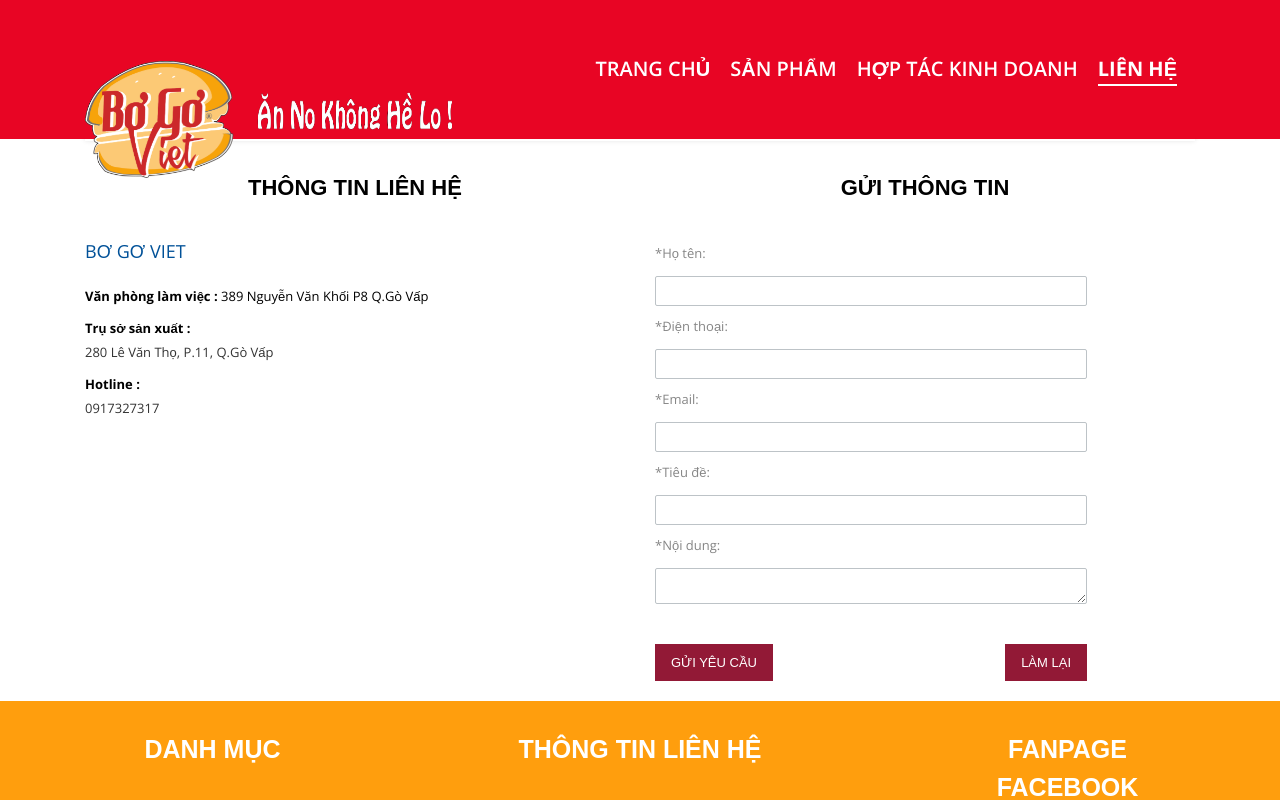
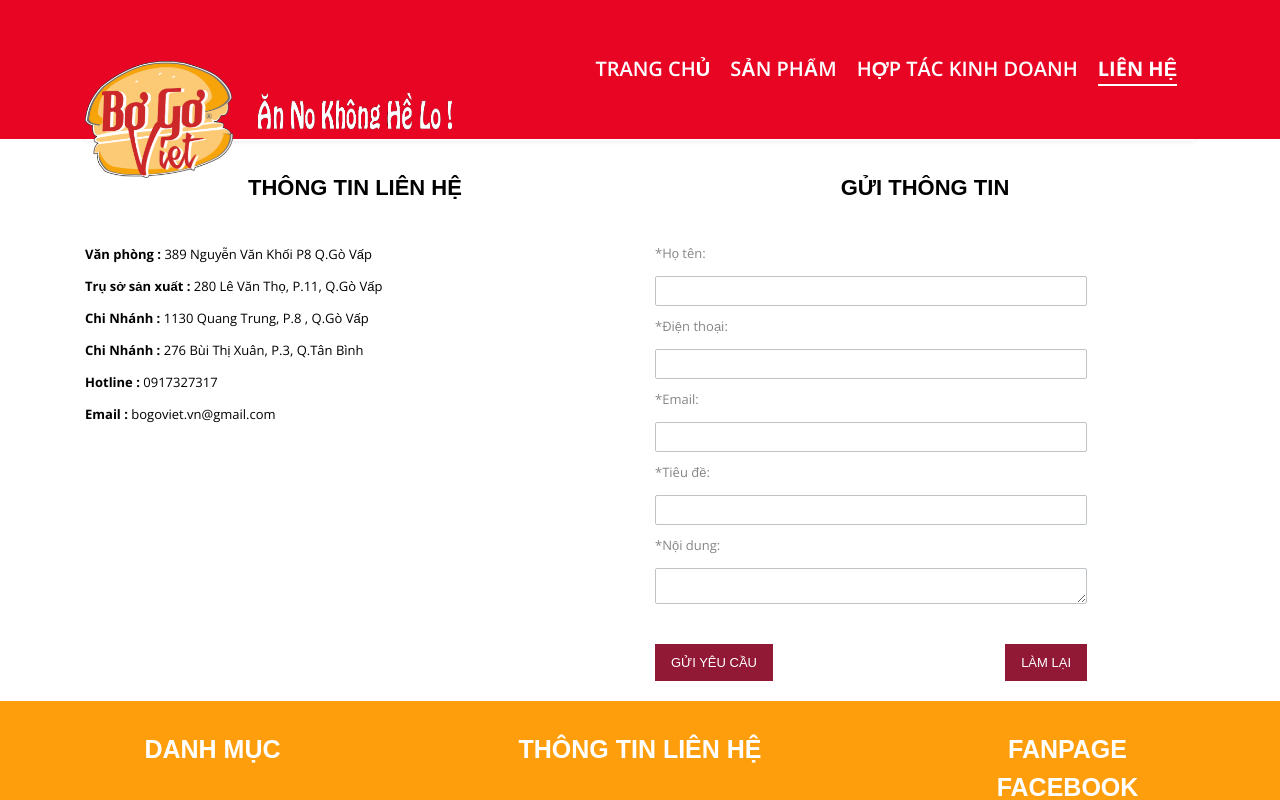
Before and after one commit to tuankyo5696/bogoviet, a React (Create React App) app: page /contact in a window 1280 px wide. Shown: the top 800 px of the page. Built offline with nearby package versions, Linux system fonts and the light colour scheme; a web font is replaced by a local one.

Commit message:
update lienhe

```diff
--- a/src/components/Contact/InfoContact/InfoContact.js
+++ b/src/components/Contact/InfoContact/InfoContact.js
@@ -1,6 +1,6 @@
 import React from "react"
 import "./InfoContact.scss"
-import { dataFooter } from "../../../data/dataFooter"
+import { dataContact } from "../../../data/dataContact"
 import { Formik, Form } from "formik"
 import * as Yup from "yup"
 const InfoContact = props => {
@@ -38,24 +38,31 @@ const InfoContact = props => {
                 <h2 className="heading">Thông tin liên hệ</h2>
                 <div className="contact-item">
                   <div className="box-companny">
-                    <h2 className="title">
-                      <span className="ctn">Bơ Gơ Viet</span>
-                    </h2>
                     <div className="content">
-                      <span className="label">
-                        <strong>{dataFooter[0].title}</strong>{" "}
-                        {dataFooter[0].content}
-                      </span>
-                      <span className="label">
-                        <strong>{dataFooter[1].title}</strong>{" "}
-                        <a href="tel:0907 251 087">{dataFooter[1].content}</a>{" "}
-                      </span>
-                      <span className="label">
-                        <strong>{dataFooter[2].title}</strong>{" "}
-                        <a href="mailto:bogoviet.vn@gmail.com">
-                          {dataFooter[2].content}
-                        </a>{" "}
-                      </span>
+                      <p className="label">
+                        <strong>{dataContact[0].title}</strong>{" "}
+                        {dataContact[0].content}
+                      </p>
+                      <p className="label">
+                        <strong>{dataContact[1].title}</strong>{" "}
+                        {dataContact[1].content}{" "}
+                      </p>
+                      <p className="label">
+                        <strong>{dataContact[2].title}</strong>{" "}
+                        {dataContact[2].content}
+                      </p>
+                      <p className="label">
+                        <strong>{dataContact[3].title}</strong>{" "}
+                        {dataContact[3].content}
+                      </p>
+                      <p className="label">
+                        <strong>{dataContact[4].title}</strong>{" "}
+                        {dataContact[4].content}
+                      </p>
+                      <p className="label">
+                        <strong>{dataContact[5].title}</strong>{" "}
+                        {dataContact[5].content}
+                      </p>
                     </div>
                   </div>
                   <div className="clearfix" />
--- a/src/components/Footer/FooterFanPage/FooterFanPage.js
+++ b/src/components/Footer/FooterFanPage/FooterFanPage.js
@@ -14,9 +14,9 @@ const FooterFanPage = () => {
               height="250"
               style={{ border: "none", overflow: "hidden" }}
               scrolling="no"
-              frameborder="0"
+              frameBorder="0"
               title="BoGoFanpage"
-              allowTransparency="true"
+              allowtransparency="true"
               allow="encrypted-media"
             ></iframe>
           </div>
--- /dev/null
+++ b/src/data/dataContact.js
@@ -0,0 +1,26 @@
+export const dataContact = [
+  {
+    title: `Văn phòng :`,
+    content: `389 Nguyễn Văn Khối P8 Q.Gò Vấp `
+  },
+  {
+    title: `Trụ sở sản xuất :`,
+    content: `280 Lê Văn Thọ, P.11, Q.Gò Vấp`
+  },
+  {
+    title: `Chi Nhánh :`,
+    content: `1130 Quang Trung, P.8 , Q.Gò Vấp`
+  },
+  {
+    title: `Chi Nhánh :`,
+    content: `276 Bùi Thị Xuân, P.3, Q.Tân Bình`
+  },
+  {
+    title: `Hotline :`,
+    content: `0917327317`
+  },
+  {
+    title: `Email :`,
+    content: `bogoviet.vn@gmail.com`
+  }
+]
```
